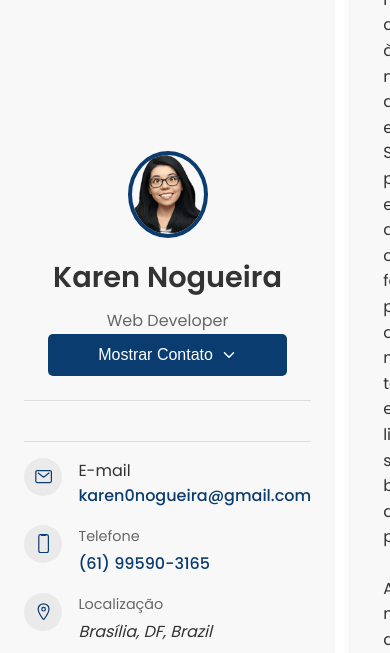
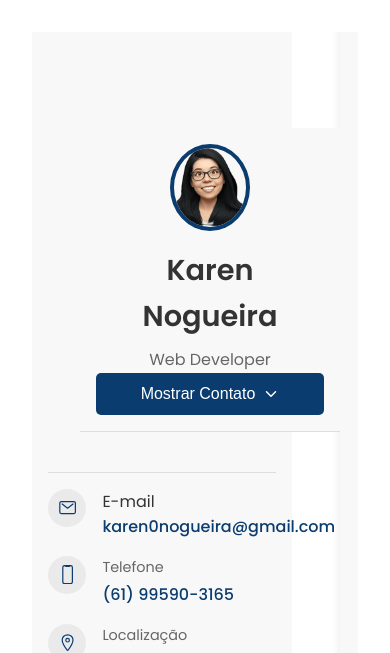
Before and after one commit to Karen0nog/My-Portfolio, a plain HTML site: page My-Portfolio/index.html in a window 390 px wide. Shown: the top 653 px of the page. Drawn offline with nearby package versions, Linux system fonts and the light colour scheme.

Commit message:
mexendo no layout

```diff
--- a/My-Portfolio/css/style.css
+++ b/My-Portfolio/css/style.css
@@ -85,20 +85,25 @@ img {
   height: 100vh;
   width: 100vw;
   overflow: hidden;
+
+
 }
 
 /* Sidebar */
 .side-bar {
-  width: 33%;
-  /* min-width: 220px;
-  max-width: none; */
+  width: 33.3333%;
+  min-width: 260px;
+  max-width: 480px;
   height: 100vh;
   background-color: var(--light-surface);
   box-shadow: 0 4px 10px var(--light-shadow);
-  padding: 1.5rem;
+  padding: 2rem;
+  ;
   display: flex;
   flex-direction: column;
   justify-content: center;
+  box-sizing: border-box;
+  margin: 2rem;
 }
 
 
@@ -114,12 +119,13 @@ img {
   width: 66.6667%;
   min-width: 0;
   height: 100vh;
-  padding: 2rem;
+  margin: 2rem;
   display: flex;
   flex-direction: column;
   justify-content: center;
   overflow: hidden;
   transition: none;
+  box-sizing: border-box;
 
 }
 
@@ -465,17 +471,13 @@ article {
   border-radius: 5px;
 }
 
-/* Basic responsiveness */
-@media (max-width: 1024px) {
-  .side-bar {
-    width: 250px;
-  }
-
+/* <--ARRUMAR RESPOSIVIDADE--> */
+@media (max-width: 768px) {
+  .side-bar,
   .main-content {
-    margin-left: 250px;
+    padding: 1rem;
   }
 }
-
 @media (max-width: 768px) {
   .side-bar {
     width: 100%;
```
